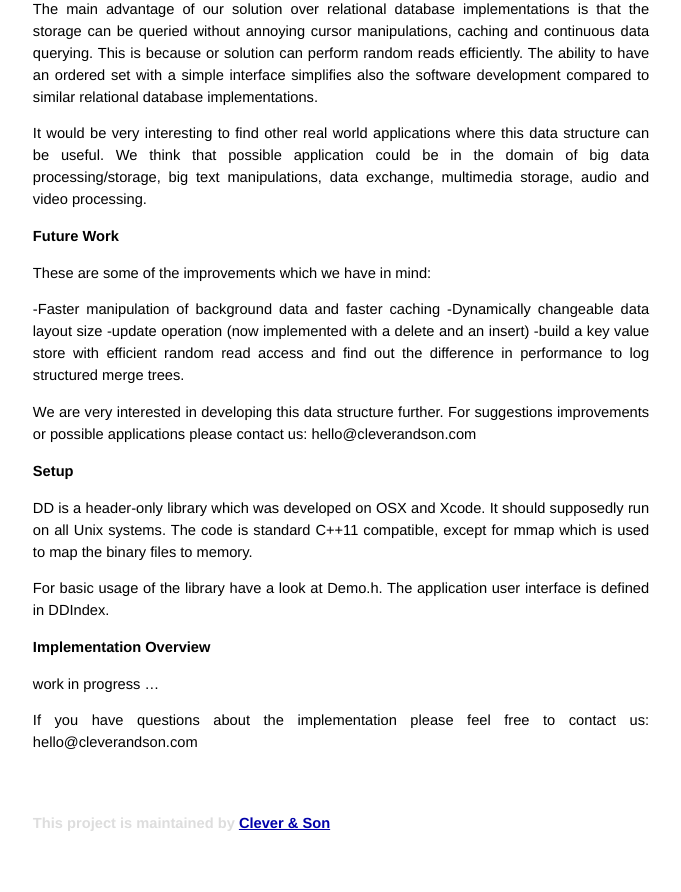
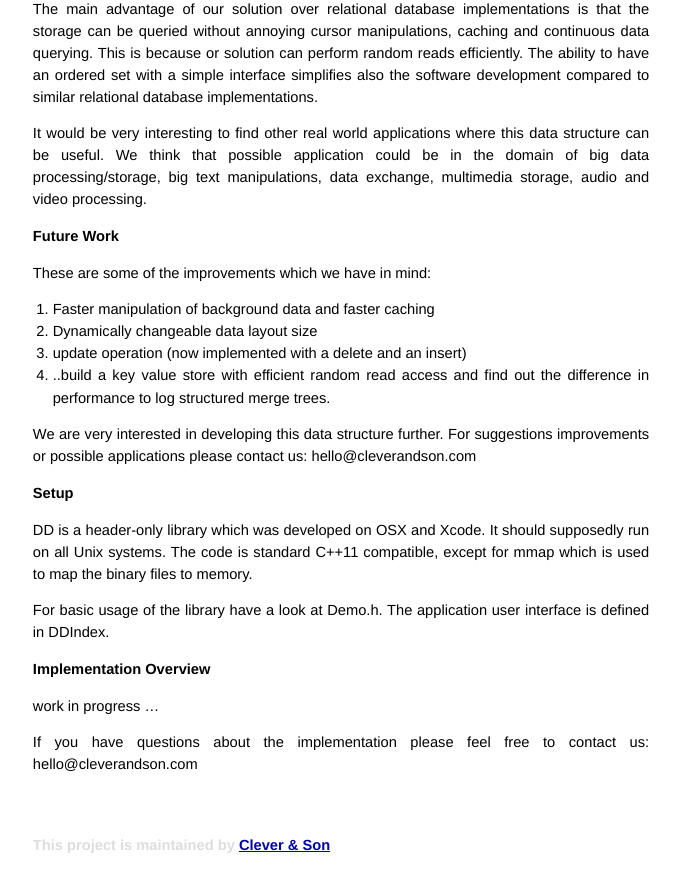
Before and after one commit to cleverandson/DynamicData, a Jekyll site: the page built from _posts/2013-3-4-manual.md, in a window 1280 px wide and 900 px high, scrolled down 1922 px. Shown: the top 892 px of the window, without its empty margins (299-980 px from the left). Built offline with Jekyll 4.4.1, drawn with Linux system fonts in a browser that asks for light colours; Markdown is read by kramdown in place of the engine named in the settings; some of the changed lines change nothing that is shown.

Commit message:
trying to create a bullet list

```diff
--- a/_posts/2013-3-4-manual.md
+++ b/_posts/2013-3-4-manual.md
@@ -85,10 +85,10 @@ It would be very interesting to find other real world applications where this da
 
 These are some of the improvements which we have in mind:
 
--Faster manipulation of background data and faster caching
--Dynamically changeable data layout size
--update operation (now implemented with a delete and an insert)
--build a key value store with efficient random read access and find out the difference in performance to log structured merge trees.
+1. Faster manipulation of background data and faster caching
+2. Dynamically changeable data layout size
+3. update operation (now implemented with a delete and an insert)
+4. ..build a key value store with efficient random read access and find out the difference in performance to log structured merge trees.
 
 We are very interested in developing this data structure further. For suggestions improvements or possible applications please contact us: hello@cleverandson.com
 
```
